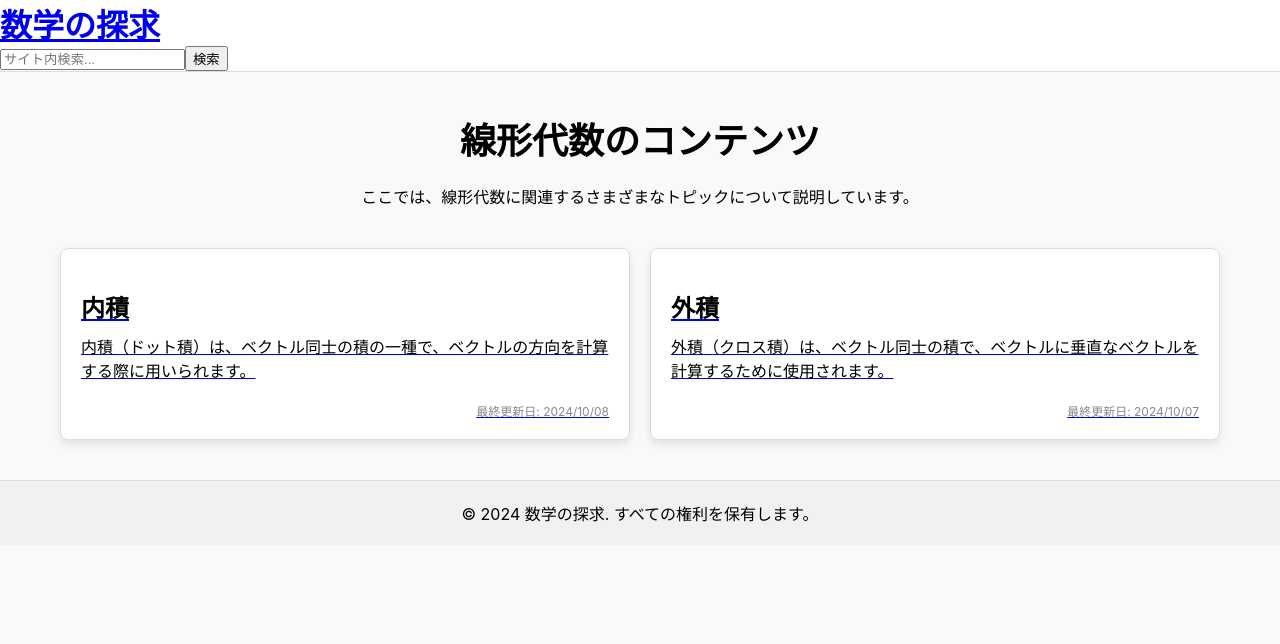
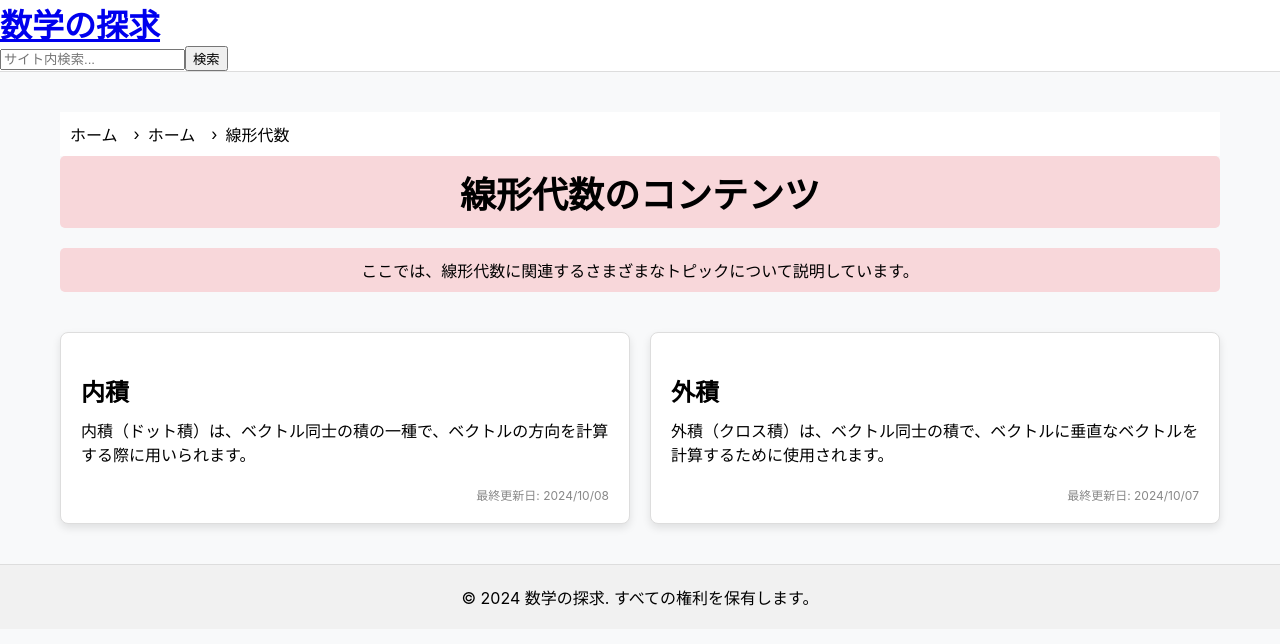
Before and after one commit to nakano0328/archive, a Next.js app: page /linear_algebra in a window 1280 px wide. Shown: the top 644 px of the page. Built offline with nearby package versions, Linux system fonts and the light colour scheme.

Commit message:
パンくずリストと赤い背景

```diff
--- a/app/linear_algebra/page.tsx
+++ b/app/linear_algebra/page.tsx
@@ -1,4 +1,5 @@
 import Link from "next/link";
+import Breadcrumb from "@/app/components/Breadcrumb"; // パンくずリストを追加
 import { metadata } from "@/app/linear_algebra/metadata";
 import Card from "@/app/linear_algebra/Card";
 import { formatDate } from "@/app/components/formatDate"; // 日付フォーマット関数をインポート
@@ -8,10 +9,36 @@ export default function LinearAlgebraContents() {
 
   return (
     <div style={{ padding: "20px" }}>
-      <h1 style={{ fontSize: "36px", textAlign: "center", marginBottom: "20px" }}>
+      {/* Breadcrumbの表示 */}
+      <Breadcrumb
+        items={[
+          { name: "ホーム", href: "/" },
+          { name: "線形代数", href: "/linear_algebra" },
+        ]}
+      />
+
+      <h1
+        style={{
+          fontSize: "36px",
+          textAlign: "center",
+          marginBottom: "20px",
+          backgroundColor: "#f8d7da", // 赤い背景を追加
+          padding: "10px",
+          borderRadius: "5px",
+        }}
+      >
         線形代数のコンテンツ
       </h1>
-      <p style={{ textAlign: "center", marginBottom: "40px" }}>
+
+      <p
+        style={{
+          textAlign: "center",
+          marginBottom: "40px",
+          backgroundColor: "#f8d7da", // 赤い背景を追加
+          padding: "10px",
+          borderRadius: "5px",
+        }}
+      >
         ここでは、線形代数に関連するさまざまなトピックについて説明しています。
       </p>
 
@@ -25,7 +52,7 @@ export default function LinearAlgebraContents() {
         {topics.map((topicKey) => {
           const topic = metadata[topicKey];
           return (
-            <Link key={topicKey} href={`/linear_algebra/${topicKey}`}>
+            <Link key={topicKey} href={`/linear_algebra/${topicKey}`} style={{ textDecoration: "none" }}>
               <Card>
                 <h2 style={{ fontSize: "24px", marginBottom: "10px", color: "black" }}>{topic.title}</h2>
                 <p style={{ marginBottom: "20px", color: "black" }}>{topic.description}</p>
```
